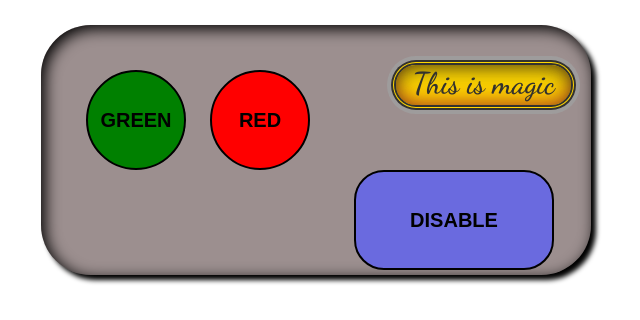
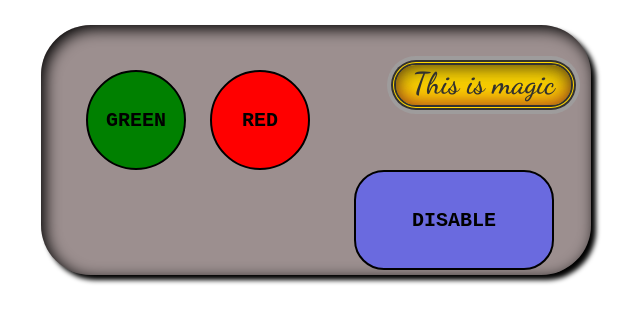
Before and after one commit to JohnCrownHC/index, a plain HTML site: page index.html in a window 1280 px wide. Shown: the part 135-455 px from the top of the page, 324-964 px from the left. Drawn offline with Linux system fonts and the light colour scheme.

Commit message:
style 1.0

```diff
--- a/styles.css
+++ b/styles.css
@@ -11,6 +11,7 @@ h1 {
 
 .container {
   background-color: rgb(156, 143, 143);
+
   margin: 100px auto;
   padding: 25px;
   height: 200px;
@@ -24,6 +25,7 @@ h1 {
 
 .green {
   text-transform: uppercase;
+  font-family: 'Courier New', Courier, monospace;
   background-color: green;
   border: 2px solid black;
   height: 100px;
@@ -40,6 +42,7 @@ h1 {
 
 .red {
   text-transform: uppercase;
+  font-family: 'Courier New', Courier, monospace;
   background-color: red;
   border: 2px solid black;
   height: 100px;
@@ -55,6 +58,7 @@ h1 {
 
 .disable {
   text-transform: uppercase;
+  font-family: 'Courier New', Courier, monospace;
   background-color: rgb(106, 106, 223);
   height: 100px;
   width: 200px;
```
